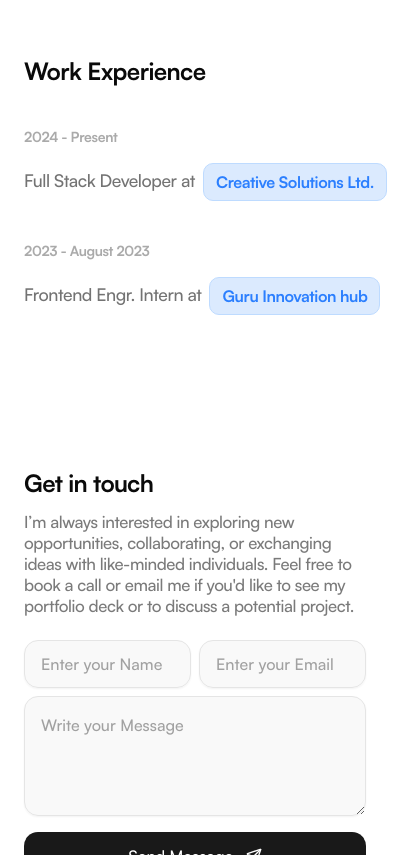
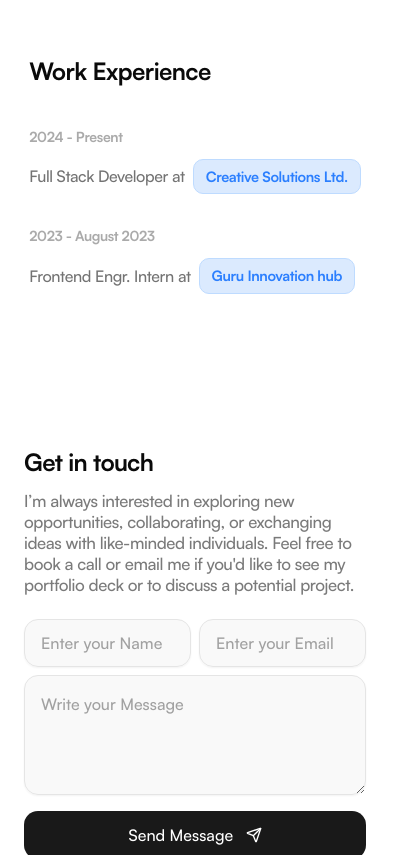
Before and after one commit to vicdevman/vicdevman, a Next.js app: page / in a window 390 px wide. Shown: the part 3480-4335 px from the top of the page, 411 px wide, since content can reach past the window. Built offline with nearby package versions, Linux system fonts and the light colour scheme.

Commit message:
fixed work experience responsiveness

```diff
--- a/app/components/work.js
+++ b/app/components/work.js
@@ -25,22 +25,24 @@ export default function Work() {
         <h1 className="text-2xl font-[satoshi-bold] mb-10 tracking-tight">
           Work Experience
         </h1>
-        <div className=" flex flex-col gap-10 mb-8 items-between justify-between w-full ">
+        <div className="flex flex-col gap-8 mb-8 w-full">
           {experinces.map((experience, index) => (
             <div
               key={index}
-              className="flex flex-wrap gap-6 justify-between max-w-lg w-full"
+              className="flex flex-col sm:flex-row sm:items-center sm:justify-between gap-3 w-full"
             >
-              <p className="text-md max-sm:text-sm whitespace-nowrap font-[satoshi-bold] flex-1 text-neutral-400/90 tracking-tight">
+              {/* Duration */}
+              <p className="text-sm sm:text-md font-[satoshi-bold] text-neutral-400/90 tracking-tight shrink-0">
                 {experience.duration}
               </p>
 
-              <div className="-mt-1 flex gap-2 items-center justify-start flex-1">
-                <h1 className="text-[1.1rem] whitespace-nowrap font-[satoshi-medium] text-neutral-500 mb-2 tracking-tight">
+              {/* Role + Company (always together) */}
+              <div className="flex items-center flex-wrap gap-2">
+                <h1 className="text-[1rem] sm:text-[1.1rem] font-[satoshi-medium] text-neutral-500 tracking-tight">
                   {experience.title} at
                 </h1>
 
-                <div className="-mt-1 flex cursor-pointer items-center whitespace-nowrap  text-[1rem] font-[satoshi-bold] p-1.5 px-3 border tracking-tight bg-blue-100 border-blue-200 text-blue-500 rounded-lg">
+                <div className="cursor-pointer text-[0.9rem] sm:text-[1rem] font-[satoshi-bold] px-3 py-1.5 border tracking-tight bg-blue-100 border-blue-200 text-blue-500 rounded-lg">
                   {experience.company}
                 </div>
               </div>
```
